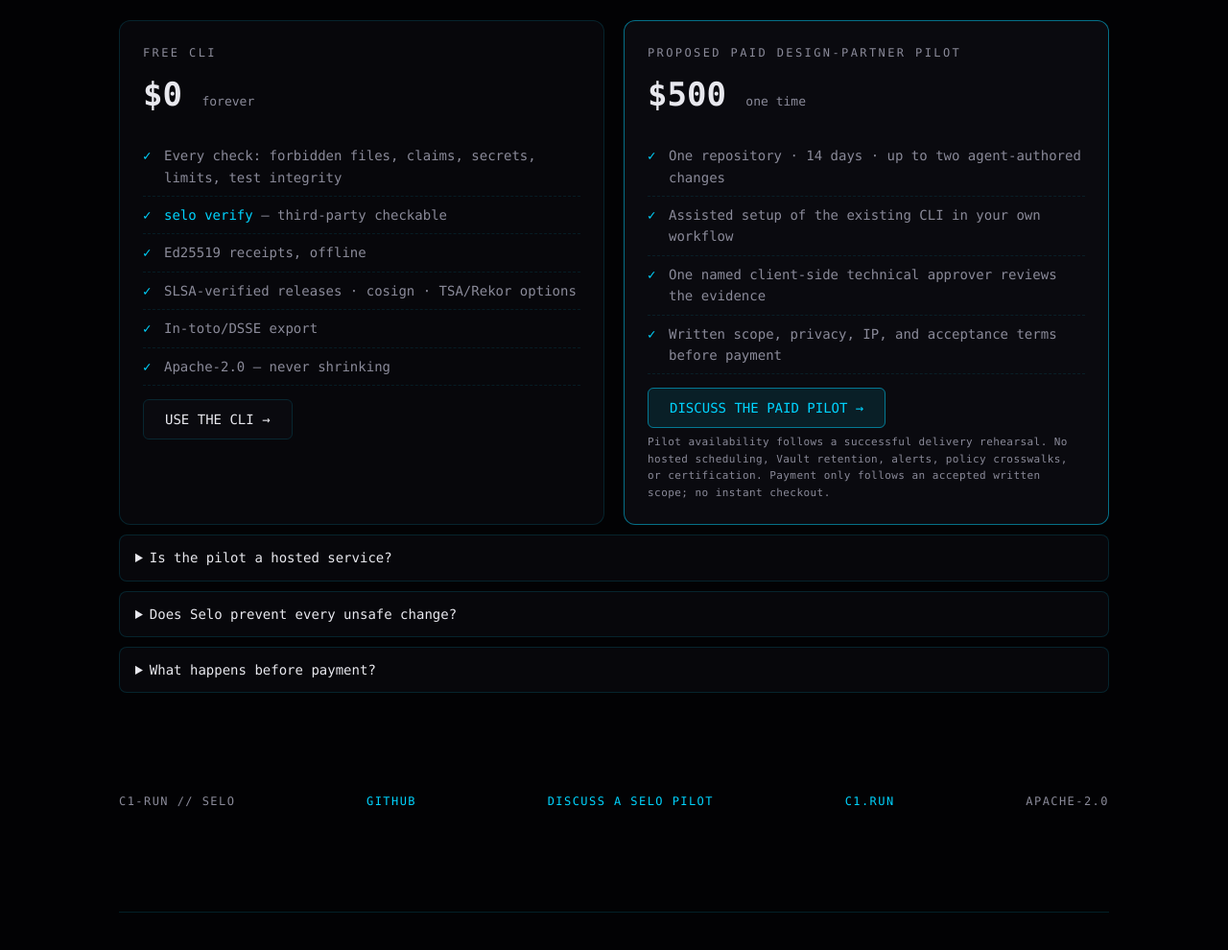
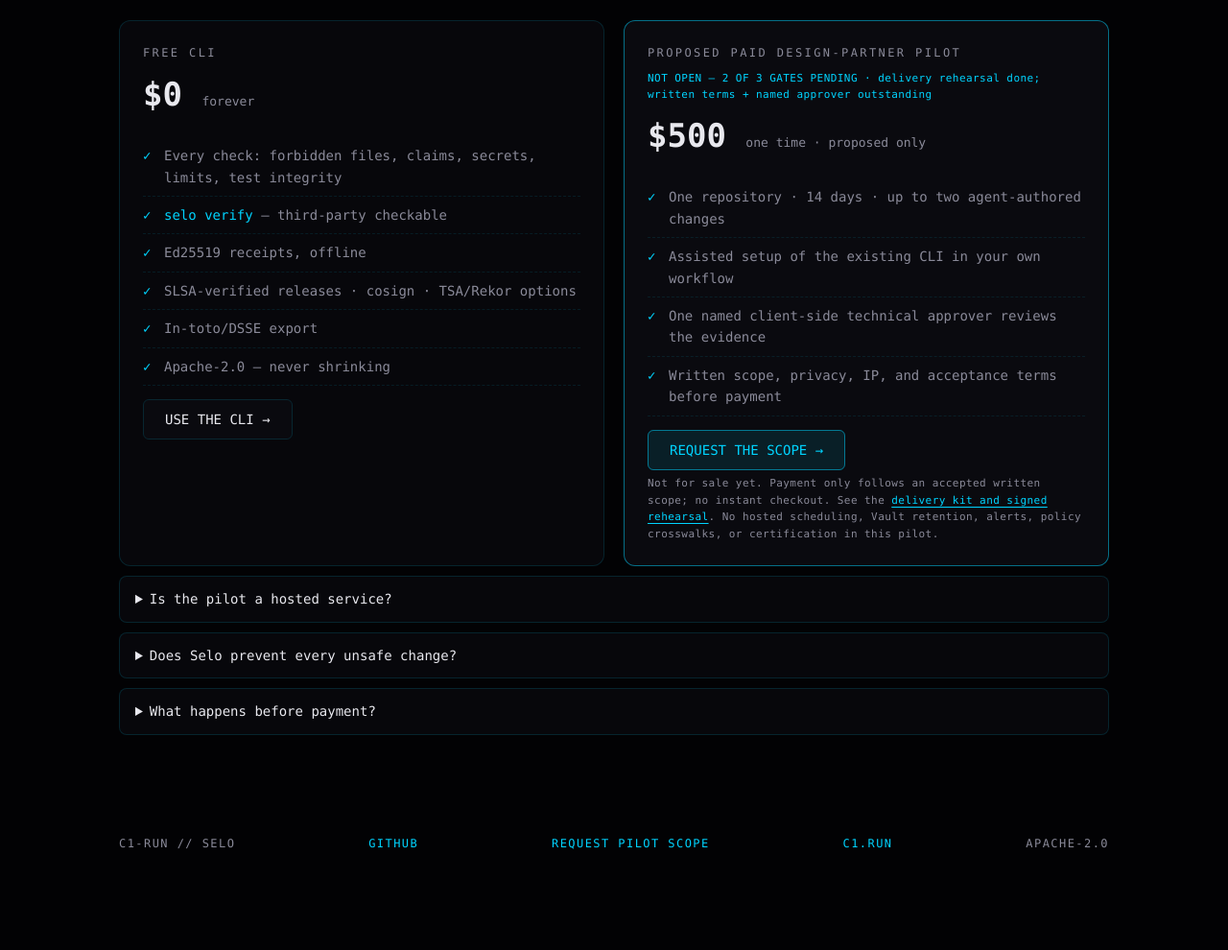
Before and after one commit to C1-run/Selo, a plain HTML site: page landing/index.html in a window 1280 px wide. Shown: the part 4310-5300 px from the top of the page at 96% size. Before the commit the page ends 5261 px from the top, so only its background shows below. Drawn offline with Linux system fonts and the light colour scheme.

Commit message:
fix(landing): mark pilot NOT OPEN and link the signed delivery kit
The proposed $500 pilot has only gate 1 closed (rehearsal), so the card
now says NOT OPEN — 2 OF 3 GATES PENDING, the CTA requests the written
scope instead of implying a sale, and the delivery kit is linked.
Keep the fineprint link underlined for accessibility.

```diff
--- a/landing/index.html
+++ b/landing/index.html
@@ -118,7 +118,7 @@
       td:first-child { color: var(--fg); white-space: nowrap; }
       td:last-child { color: var(--fg-dim); }
       code { color: var(--accent); font-family: var(--mono); }
-      p a, td a, li a { text-decoration: underline; text-underline-offset: 3px; }
+      p a, td a, li a, .fineprint a { text-decoration: underline; text-underline-offset: 3px; }
       a:focus-visible, .btn:focus-visible { outline: 2px solid var(--accent); outline-offset: 2px; }
       .two { display: grid; grid-template-columns: 1fr 1fr; gap: 20px; }
       .plans { margin-top: 24px; }
@@ -304,15 +304,16 @@ curl -fsSL https://raw.githubusercontent.com/C1-run/selo/main/install.sh | bash
           </div>
           <div class="card pro-card">
             <div class="plan-name">Proposed paid design-partner pilot</div>
-            <div class="plan-price">$500 <small>one time</small></div>
+            <p class="fineprint" style="color:var(--accent); margin:8px 0 0;">NOT OPEN — 2 OF 3 GATES PENDING · delivery rehearsal done; written terms + named approver outstanding</p>
+            <div class="plan-price">$500 <small>one time · proposed only</small></div>
             <ul>
               <li>One repository · 14 days · up to two agent-authored changes</li>
               <li>Assisted setup of the existing CLI in your own workflow</li>
               <li>One named client-side technical approver reviews the evidence</li>
               <li>Written scope, privacy, IP, and acceptance terms before payment</li>
             </ul>
-            <a class="btn primary" href="mailto:team@c1.run?subject=Selo%20paid%20team%20pilot">DISCUSS THE PAID PILOT →</a>
-            <div class="fineprint">Pilot availability follows a successful delivery rehearsal. No hosted scheduling, Vault retention, alerts, policy crosswalks, or certification. Payment only follows an accepted written scope; no instant checkout.</div>
+            <a class="btn primary" href="mailto:team@c1.run?subject=Selo%20paid%20team%20pilot">REQUEST THE SCOPE →</a>
+            <div class="fineprint">Not for sale yet. Payment only follows an accepted written scope; no instant checkout. See the <a href="https://github.com/C1-run/selo/tree/public-v01/pilot">delivery kit and signed rehearsal</a>. No hosted scheduling, Vault retention, alerts, policy crosswalks, or certification in this pilot.</div>
           </div>
         </div>
         <details>
@@ -332,7 +333,7 @@ curl -fsSL https://raw.githubusercontent.com/C1-run/selo/main/install.sh | bash
       <footer>
         <span>C1-RUN // SELO</span>
         <a href="https://github.com/C1-run/selo">GITHUB</a>
-        <a href="mailto:team@c1.run?subject=Selo%20paid%20team%20pilot">DISCUSS A SELO PILOT</a>
+        <a href="mailto:team@c1.run?subject=Selo%20paid%20team%20pilot">REQUEST PILOT SCOPE</a>
         <a href="https://c1.run">C1.RUN</a>
         <span>APACHE-2.0</span>
       </footer>
```
